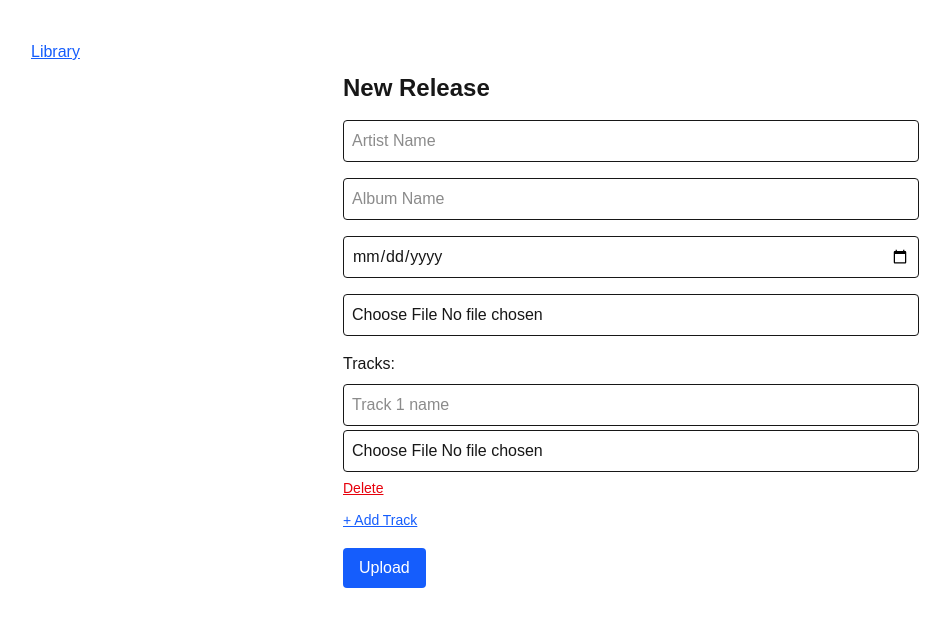
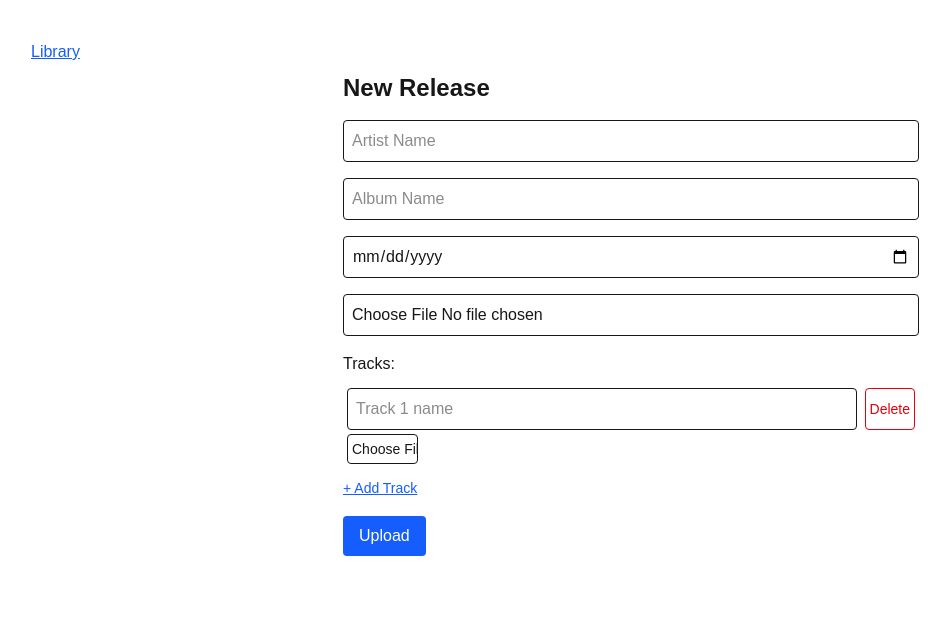
Before and after one commit to dziermanfelix/zierfx, a Next.js app: page /upload in a window 1280 px wide. Shown: the top 626 px of the page, without its empty margins (9-959 px from the left). Built offline with nearby package versions, Linux system fonts and the light colour scheme.

Commit message:
track audio file update

```diff
--- a/src/app/api/album/[id]/route.ts
+++ b/src/app/api/album/[id]/route.ts
@@ -1,8 +1,6 @@
 import { NextRequest, NextResponse } from 'next/server';
 import { db } from '@/lib/prisma';
-import { writeFile } from 'fs/promises';
-import path from 'path';
-import { deleteFile, makeAlbumArtworkFileName, saveFile } from '@/utils/files';
+import { deleteFile, makeAlbumArtworkFileName, makeTrackFileName, saveFile } from '@/utils/files';
 
 export async function PATCH(req: NextRequest, context: { params: Promise<{ id: string }> }) {
   const { id } = await context.params;
@@ -17,18 +15,15 @@ export async function PATCH(req: NextRequest, context: { params: Promise<{ id: s
   const tracks = [];
   for (let i = 0; ; i++) {
     const id = formData.get(`tracks[${i}][id]`);
-    const name = formData.get(`tracks[${i}][name]`);
+    const name = formData.get(`tracks[${i}][name]`)?.toString();
+    const number = Number(formData.get(`tracks[${i}][number]`));
     const file = formData.get(`tracks[${i}][file]`);
 
     if (!id || !name) break;
 
     let audioUrl: string | null = null;
     if (file instanceof File) {
-      const bytes = await file.arrayBuffer();
-      const buffer = Buffer.from(bytes);
-      const filePath = path.join(process.cwd(), 'public', 'uploads', file.name);
-      await writeFile(filePath, buffer);
-      audioUrl = `/uploads/${file.name}`;
+      audioUrl = await saveFile(file, makeTrackFileName(file.name, number, artistName, albumName, name));
     }
 
     tracks.push({
--- a/src/app/upload/page.tsx
+++ b/src/app/upload/page.tsx
@@ -89,7 +89,8 @@ export default function UploadPage() {
           <div className='space-y-2'>
             <p className='font-medium'>Tracks:</p>
             {tracks.map((track, index) => (
-              <div key={index} className='space-y-1'>
+              <div key={index} className='p-1 w-full space-y-1'>
+                <div className='flex flex-row space-x-2'>
                   <input
                     type='text'
                     placeholder={`Track ${index + 1} name`}
@@ -103,7 +104,21 @@ export default function UploadPage() {
                     required
                   />
 
+                  <button
+                    type='button'
+                    className='std-link rounded p-1 text-red-600 text-sm'
+                    onClick={() => {
+                      const updated = [...tracks];
+                      updated.splice(index, 1);
+                      setTracks(updated);
+                    }}
+                  >
+                    Delete
+                  </button>
+                </div>
+
                 <input
+                  className='border p-1 text-sm rounded w-1/8'
                   type='file'
                   accept='audio/*'
                   onChange={(e) => {
@@ -111,21 +126,8 @@ export default function UploadPage() {
                     updated[index].file = e.target.files?.[0] || null;
                     setTracks(updated);
                   }}
-                  className='border p-2 rounded w-full'
                   required
                 />
-
-                <button
-                  type='button'
-                  onClick={() => {
-                    const updated = [...tracks];
-                    updated.splice(index, 1);
-                    setTracks(updated);
-                  }}
-                  className='text-red-600 text-sm underline'
-                >
-                  Delete
-                </button>
               </div>
             ))}
             <button
--- a/src/components/EditAlbumForm.tsx
+++ b/src/components/EditAlbumForm.tsx
@@ -12,16 +12,18 @@ type AlbumInfoProps = {
   onSaveSuccess: (updatedAlbum: AlbumSlim) => void;
 };
 
+type EditableTrack = TrackSlim & {
+  file?: File | null;
+};
+
 export default function EditAlbumForm({ album, artistName, onSaveSuccess }: AlbumInfoProps) {
   const router = useRouter();
   const [albumName, setAlbumName] = useState(album.name);
   const [releaseDate, setReleaseDate] = useState(album.releaseDate.toString().slice(0, 10));
   const [artwork, setArtwork] = useState<File | null>(null);
-  const [tracks, setTracks] = useState<TrackSlim[]>(
+  const [tracks, setTracks] = useState<EditableTrack[]>(
     album.tracks.map((track) => ({
-      id: track.id,
-      number: track.number,
-      name: track.name,
+      ...track,
       file: null,
     }))
   );
@@ -40,9 +42,10 @@ export default function EditAlbumForm({ album, artistName, onSaveSuccess }: Albu
     tracks.forEach((track, index) => {
       formData.append(`tracks[${index}][id]`, track.id.toString());
       formData.append(`tracks[${index}][name]`, track.name);
-      // if (track.file) {
-      //   formData.append(`tracks[${index}][file]`, track.file);
-      // }
+      formData.append(`tracks[${index}][number]`, track.number);
+      if (track.file) {
+        formData.append(`tracks[${index}][file]`, track.file);
+      }
     });
 
     const res = await fetch(`/api/album/${album.id}`, {
@@ -89,14 +92,16 @@ export default function EditAlbumForm({ album, artistName, onSaveSuccess }: Albu
           />
         </div>
 
-        <div className='space-y-4'>
+        <div className='space-y-1'>
           <p className='font-medium'>Tracks:</p>
           {tracks.map((track, index) => (
-            <div key={track.id} className='space-y-1'>
-              <div className='flex flex-row justify-center items-baseline'>
+            <div key={track.id} className='p-1 w-full space-y-1'>
+              <div className='flex flex-row p-1 justify-center items-baseline'>
                 <label className='mr-2'>{track.number}.</label>
+
+                <div className='flex flex-col w-full'>
                   <input
-                  className='border p-2 rounded w-full'
+                    className='border mb-1 p-2 rounded w-full'
                     type='text'
                     value={track.name}
                     onChange={(e) => {
@@ -105,20 +110,19 @@ export default function EditAlbumForm({ album, artistName, onSaveSuccess }: Albu
                       setTracks(updated);
                     }}
                   />
-              </div>
-
-              {/* {track.audioUrl && <audio controls src={track.audioUrl} className='w-full' />} */}
 
                   <input
-                className='p-1 ml-5 w-1/4 border rounded'
+                    className='border p-1 text-sm rounded w-1/8'
                     type='file'
                     accept='audio/*'
                     onChange={(e) => {
                       const updated = [...tracks];
-                  // updated[index].file = e.target.files?.[0] || null;
+                      updated[index].file = e.target.files?.[0] || null;
                       setTracks(updated);
                     }}
                   />
+                </div>
+              </div>
             </div>
           ))}
         </div>
--- a/src/types/music.ts
+++ b/src/types/music.ts
@@ -4,6 +4,7 @@ export type TrackSlim = {
   id: number;
   number: number;
   name: string;
+  audioUrl: string;
 };
 
 export type AlbumSlim = {
--- a/src/utils/files.ts
+++ b/src/utils/files.ts
@@ -25,12 +25,12 @@ export async function saveFile(f: File, name?: string) {
   const buffer = Buffer.from(bytes);
 
   const filename = name ? name : `${uuid()}-${f.name}`;
-  const artworkUrl = `/uploads/${filename}`;
+  const fileName = `/uploads/${filename}`;
   const uploadPath = path.join(process.cwd(), 'public/uploads', filename);
 
   await writeFile(uploadPath, buffer);
 
-  return artworkUrl;
+  return fileName;
 }
 
 export async function deleteFile(f: string) {
```
Lines whose indentation alone changed are shown as unchanged.
